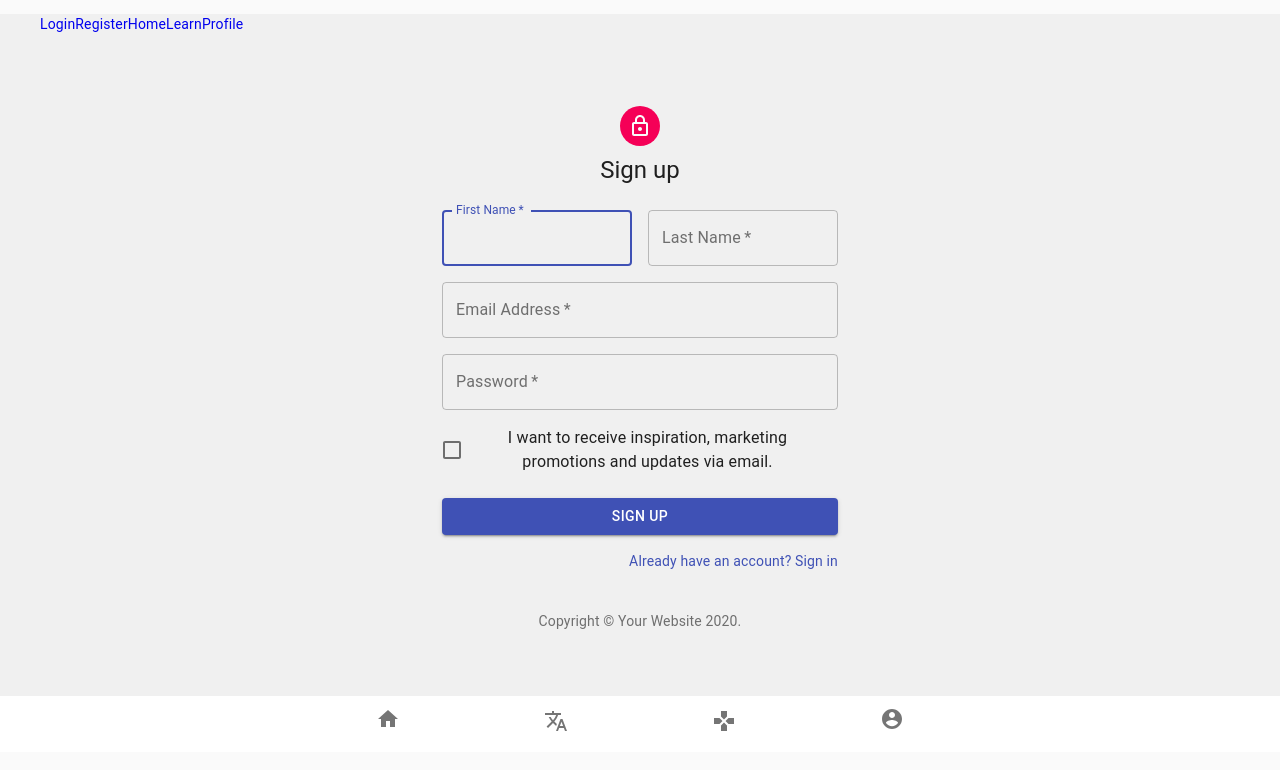
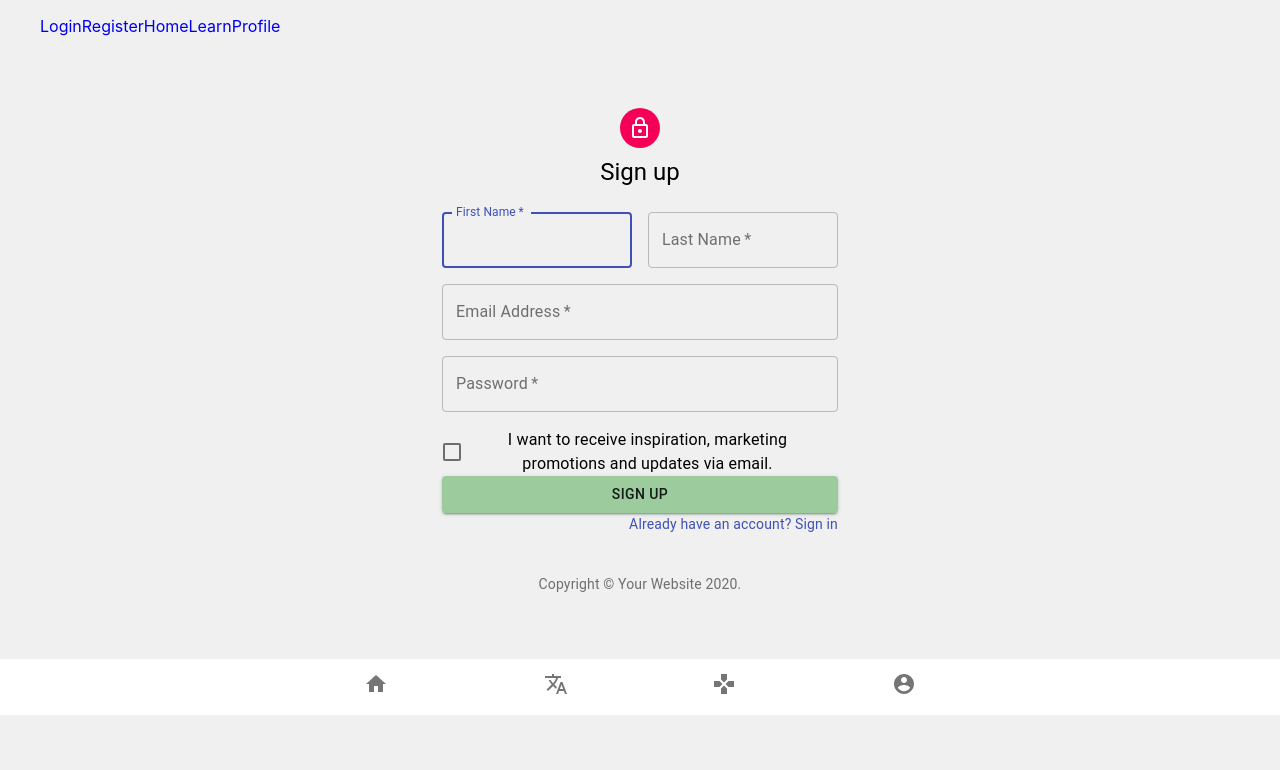
Before and after one commit to picowithleo/amigos-mema, a React (Create React App) app: page /register in a window 1280 px wide. Shown: the top 770 px of the page. Built offline with nearby package versions, Linux system fonts and the light colour scheme.

Commit message:
modified Button tag to SignupButton

```diff
--- a/src/auth/Register.js
+++ b/src/auth/Register.js
@@ -1,6 +1,5 @@
 import React from 'react';
 import Avatar from '@material-ui/core/Avatar';
-import Button from '@material-ui/core/Button';
 import CssBaseline from '@material-ui/core/CssBaseline';
 import TextField from '@material-ui/core/TextField';
 import FormControlLabel from '@material-ui/core/FormControlLabel';
@@ -12,6 +11,7 @@ import LockOutlinedIcon from '@material-ui/icons/LockOutlined';
 import Typography from '@material-ui/core/Typography';
 import { makeStyles } from '@material-ui/core/styles';
 import Container from '@material-ui/core/Container';
+import SignupButton from '../ui/SignupButton';
 
 function Copyright() {
   return (
@@ -51,7 +51,7 @@ export default function SignUp() {
 
   return (
     <Container component="main" maxWidth="xs">
-      <CssBaseline />
+      {/* <CssBaseline /> */}
       <div className={classes.paper}>
         <Avatar className={classes.avatar}>
           <LockOutlinedIcon />
@@ -114,15 +114,15 @@ export default function SignUp() {
               />
             </Grid>
           </Grid>
-          <Button
-            type="submit"
-            fullWidth
-            variant="contained"
-            color="primary"
+          <SignupButton
+            // type="submit"
+            // fullWidth
+            // variant="contained"
+            // color="primary"
             className={classes.submit}
           >
-            Sign Up
-          </Button>
+            {/* Sign Up */}
+          </SignupButton>
           <Grid container justify="flex-end">
             <Grid item>
               <Link href="#" variant="body2">
```
